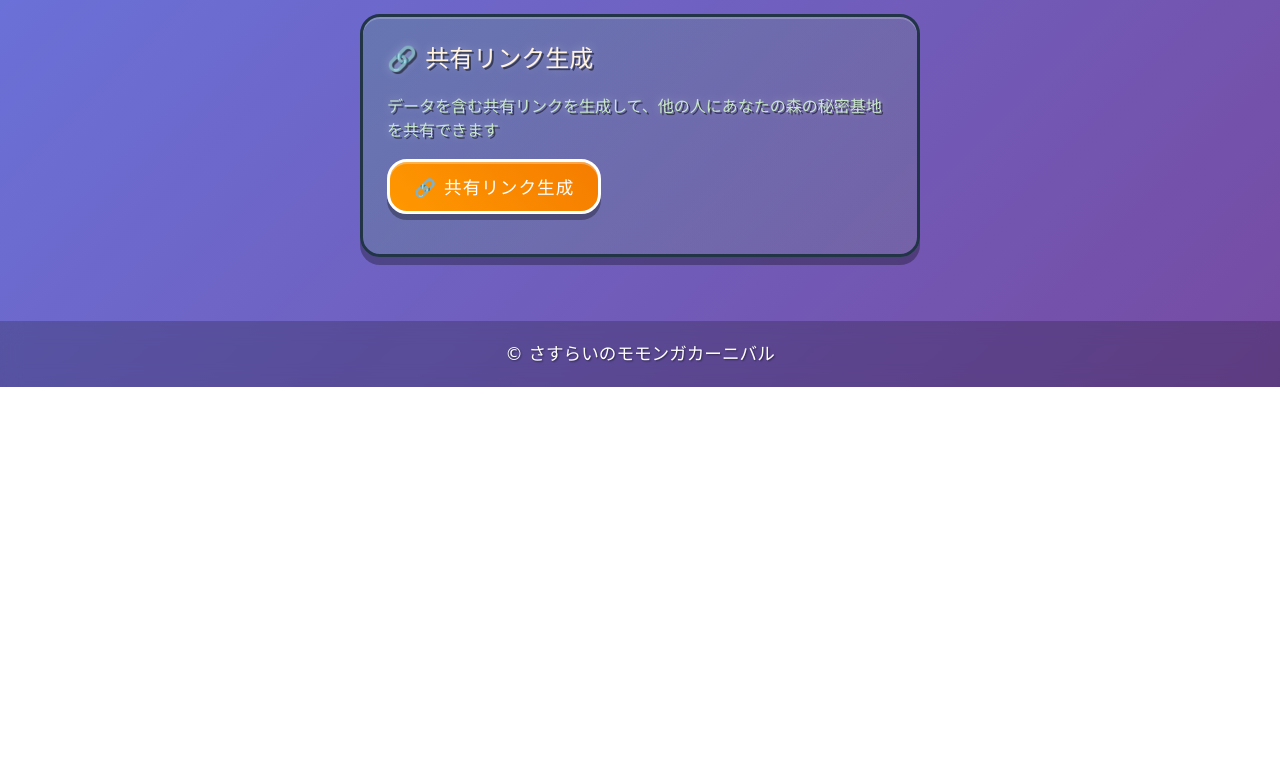
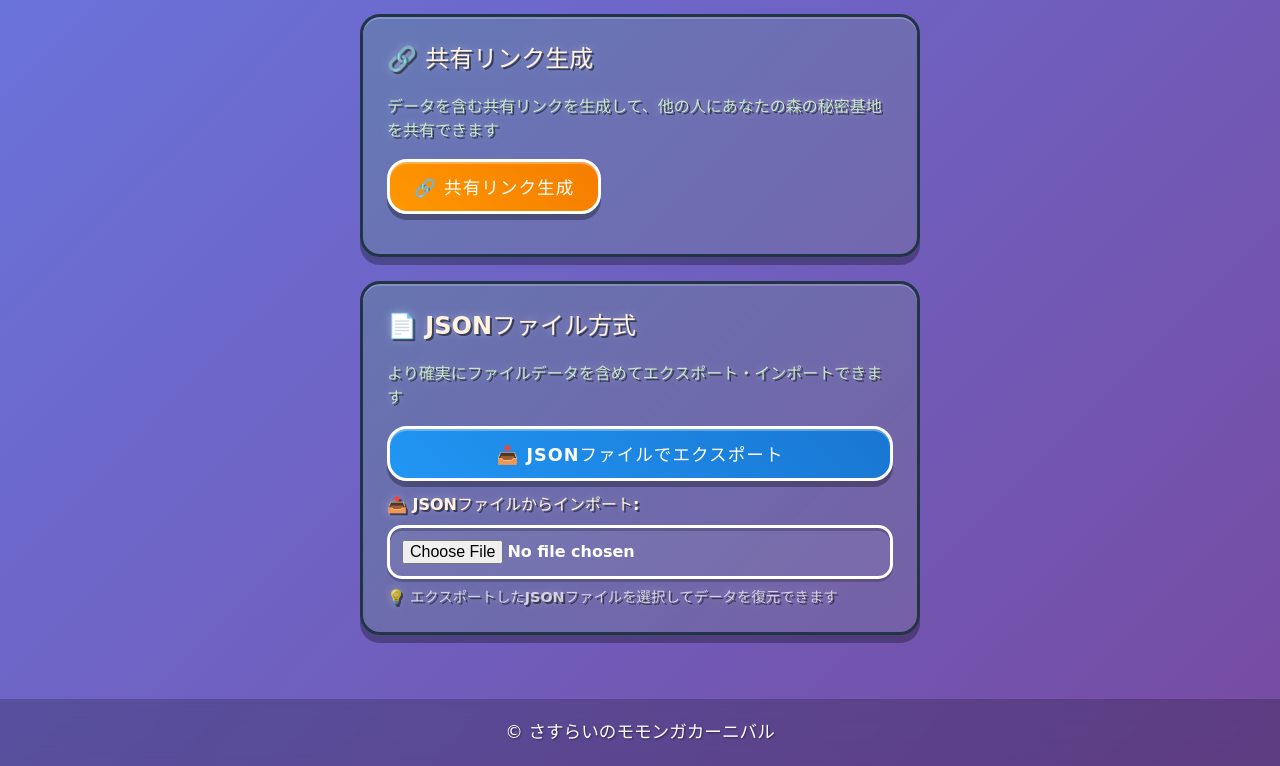
Before and after one commit to kihachi512/mysite, a React (Vite) app in the folder apps/frontend/: page /export in a window 1280 px wide. Shown: the part 591-1357 px from the top of the page. Before the commit the page ends 978 px from the top, so only its background shows below. Built offline with nearby package versions, Linux system fonts and the light colour scheme.

Commit message:
feat: Add JSON export/import functionality
Co-authored-by: nerima.konbu2 <nerima.konbu2@gmail.com>

```diff
--- a/apps/frontend/src/pages/DataExport.tsx
+++ b/apps/frontend/src/pages/DataExport.tsx
@@ -6,22 +6,29 @@ const DataExport: React.FC = () => {
   const [shareUrl, setShareUrl] = useState('')
   const [isGenerating, setIsGenerating] = useState(false)
   const [copySuccess, setCopySuccess] = useState(false)
+  const [jsonExportSuccess, setJsonExportSuccess] = useState(false)
 
 
   // データを圧縮してリンクを短縮
   const compressData = (data: any): string => {
-    // 不要な情報を削除してデータサイズを削減
+    // 必要な情報を保持してデータを圧縮
     const compactData = {
       f: data.favorites.map((fav: any) => ({
         id: fav.id,
         name: fav.name,
-        url: fav.url,
-        type: fav.type
+        kind: fav.kind,
+        text: fav.text,
+        dataUrl: fav.dataUrl,
+        mime: fav.mime,
+        createdAt: fav.createdAt
       })),
       t: data.tweets.map((tweet: any) => ({
         id: tweet.id,
-        text: tweet.text,
-        timestamp: tweet.timestamp
+        content: tweet.content,
+        createdAt: tweet.createdAt,
+        likes: tweet.likes,
+        likedBy: tweet.likedBy,
+        expiresAt: tweet.expiresAt
       }))
     }
 
@@ -74,8 +81,23 @@ const DataExport: React.FC = () => {
 
       // 圧縮されたデータを元の形式に戻す
       const data = {
-        favorites: compactData.f || [],
-        tweets: compactData.t || []
+        favorites: (compactData.f || []).map((fav: any) => ({
+          id: fav.id,
+          name: fav.name,
+          kind: fav.kind,
+          text: fav.text,
+          dataUrl: fav.dataUrl,
+          mime: fav.mime,
+          createdAt: fav.createdAt
+        })),
+        tweets: (compactData.t || []).map((tweet: any) => ({
+          id: tweet.id,
+          content: tweet.content,
+          createdAt: tweet.createdAt,
+          likes: tweet.likes || 0,
+          likedBy: tweet.likedBy || [],
+          expiresAt: tweet.expiresAt
+        }))
       }
 
       return data
@@ -111,8 +133,28 @@ const DataExport: React.FC = () => {
           // 新しい圧縮形式
           data = decompressData(importDataParam)
         } else {
-          // 旧形式
-          data = JSON.parse(decodeURIComponent(escape(atob(importDataParam))))
+          // 旧形式（互換性のため）
+          const oldData = JSON.parse(decodeURIComponent(escape(atob(importDataParam))))
+          // 旧形式を新形式に変換
+          data = {
+            favorites: (oldData.favorites || []).map((fav: any) => ({
+              id: fav.id,
+              name: fav.name,
+              kind: fav.kind || 'file',
+              text: fav.text,
+              dataUrl: fav.dataUrl,
+              mime: fav.mime,
+              createdAt: fav.createdAt || new Date().toISOString()
+            })),
+            tweets: (oldData.tweets || []).map((tweet: any) => ({
+              id: tweet.id,
+              content: tweet.content || tweet.text,
+              createdAt: tweet.createdAt || tweet.timestamp,
+              likes: tweet.likes || 0,
+              likedBy: tweet.likedBy || [],
+              expiresAt: tweet.expiresAt || new Date(Date.now() + 24 * 60 * 60 * 1000).toISOString()
+            }))
+          }
         }
 
         if (data && data.favorites && data.tweets) {
@@ -135,6 +177,71 @@ const DataExport: React.FC = () => {
       }
     }
   }, [])
+
+  // JSONファイルとしてエクスポート
+  const exportAsJson = () => {
+    try {
+      const data = {
+        favorites,
+        tweets,
+        exportDate: new Date().toISOString(),
+        version: '2.0'
+      }
+
+      const jsonStr = JSON.stringify(data, null, 2)
+      const blob = new Blob([jsonStr], { type: 'application/json' })
+      const url = URL.createObjectURL(blob)
+
+      const a = document.createElement('a')
+      a.href = url
+      a.download = `momonga_carnival_data_${new Date().toISOString().split('T')[0]}.json`
+      document.body.appendChild(a)
+      a.click()
+      document.body.removeChild(a)
+
+      URL.revokeObjectURL(url)
+
+      setJsonExportSuccess(true)
+      setTimeout(() => setJsonExportSuccess(false), 3000)
+    } catch (error) {
+      console.error('Failed to export JSON:', error)
+      alert('JSONファイルのエクスポートに失敗しました')
+    }
+  }
+
+  // JSONファイルからインポート
+  const importFromJson = (event: React.ChangeEvent<HTMLInputElement>) => {
+    const file = event.target.files?.[0]
+    if (!file) return
+
+    const reader = new FileReader()
+    reader.onload = (e) => {
+      try {
+        const jsonData = JSON.parse(e.target?.result as string)
+
+        if (jsonData.favorites && jsonData.tweets) {
+          // データの確認
+          const confirmMessage = `インポートしようとしているデータ:\n- 宝物庫: ${jsonData.favorites.length}件\n- つぶやき: ${jsonData.tweets.length}件\n\n現在のデータは上書きされます。続行しますか？`
+
+          if (confirm(confirmMessage)) {
+            localStorage.setItem('favoriteUploads', JSON.stringify(jsonData.favorites))
+            localStorage.setItem('tweets', JSON.stringify(jsonData.tweets))
+
+            alert('JSONファイルからデータをインポートしました！ページを再読み込みしてください。')
+            window.location.reload()
+          }
+        } else {
+          alert('無効なJSONファイル形式です')
+        }
+      } catch (error) {
+        console.error('Failed to import JSON:', error)
+        alert('JSONファイルの読み込みに失敗しました')
+      }
+    }
+
+    reader.readAsText(file)
+    event.target.value = ''
+  }
 
   return (
     <div style={{ maxWidth: 600, margin: '0 auto', padding: '20px' }}>
@@ -241,6 +348,74 @@ const DataExport: React.FC = () => {
         )}
       </div>
 
+      {/* JSONファイル形式でのエクスポート・インポート */}
+      <div className="comic-card" style={{
+        background: 'linear-gradient(135deg, rgba(76, 175, 80, 0.2), rgba(139, 195, 74, 0.1))',
+        padding: '24px',
+        borderColor: '#8bc34a',
+        marginBottom: '24px'
+      }}>
+        <h3 className="comic-text" style={{ color: '#fff3e0', marginBottom: '18px', fontSize: '1.5rem' }}>📄 JSONファイル方式</h3>
+        <p className="comic-text" style={{ color: '#c8e6c9', marginBottom: '16px', fontSize: '1rem' }}>
+          より確実にファイルデータを含めてエクスポート・インポートできます
+        </p>
+
+        <div style={{ display: 'flex', flexDirection: 'column', gap: '12px' }}>
+          {/* JSONエクスポート */}
+          <button
+            onClick={exportAsJson}
+            className="comic-button"
+            style={{
+              padding: '12px 24px',
+              background: 'linear-gradient(45deg, #2196f3, #1976d2)',
+              color: 'white',
+              fontSize: '1.1rem',
+              borderColor: '#0d47a1'
+            }}
+          >
+            📥 JSONファイルでエクスポート
+          </button>
+
+          {jsonExportSuccess && (
+            <div style={{
+              padding: '12px',
+              background: 'linear-gradient(45deg, rgba(76, 175, 80, 0.8), rgba(139, 195, 74, 0.6))',
+              borderRadius: '8px',
+              textAlign: 'center',
+              animation: 'fadeIn 0.3s ease-in'
+            }}>
+              <p className="comic-text" style={{ color: '#fff', fontSize: '1.1rem', margin: 0 }}>
+                ✅ JSONファイルをダウンロードしました！
+              </p>
+            </div>
+          )}
+
+          {/* JSONインポート */}
+          <div>
+            <label className="comic-text" style={{ color: '#fff3e0', display: 'block', marginBottom: '8px', fontSize: '1rem' }}>
+              📤 JSONファイルからインポート:
+            </label>
+            <input
+              type="file"
+              accept=".json"
+              onChange={importFromJson}
+              className="comic-input"
+              style={{
+                width: '100%',
+                padding: '12px',
+                borderColor: 'rgba(255,255,255,0.4)',
+                background: 'rgba(255,255,255,0.05)',
+                color: 'white',
+                fontSize: '1rem'
+              }}
+            />
+            <p className="comic-text" style={{ color: 'rgba(255,255,255,0.7)', fontSize: '0.9rem', marginTop: '8px' }}>
+              💡 エクスポートしたJSONファイルを選択してデータを復元できます
+            </p>
+          </div>
+        </div>
+      </div>
+
     </div>
   )
 }
```
